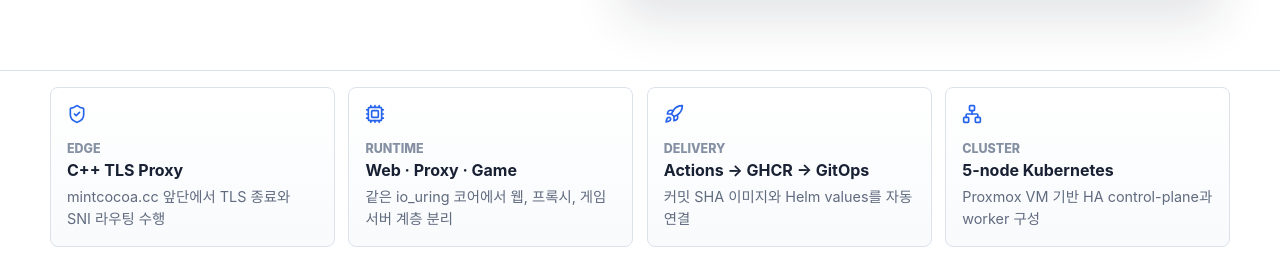
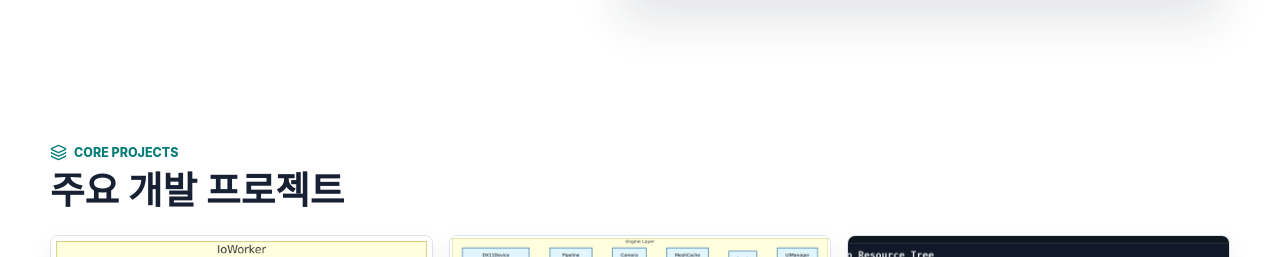
Before and after one commit to mint-cocoa/mint-cocoa.github.io, a React (Vite) app: page / in a window 1280 px wide. Shown: the part 543-800 px from the top of the page. Built offline with nearby package versions, Linux system fonts and the light colour scheme.

Commit message:
Remove evidence strip from hub page

```diff
--- a/src/main.tsx
+++ b/src/main.tsx
@@ -5,13 +5,10 @@ import {
   ArrowRight,
   BookOpen,
   Boxes,
-  Cpu,
   ExternalLink,
   Github,
   Layers3,
   MonitorPlay,
-  Network,
-  Rocket,
   Server,
   ShieldCheck,
 } from "lucide-react";
@@ -36,13 +33,6 @@ type WorkItem = {
   summary: string;
   metrics: string[];
   tags: string[];
-};
-
-type EvidenceItem = {
-  label: string;
-  value: string;
-  detail: string;
-  icon: Icon;
 };
 
 type RepoItem = {
@@ -91,33 +81,6 @@ const workItems: WorkItem[] = [
       "GitHub Actions, GHCR, GitOps, Argo CD, MetalLB, ingress-nginx를 연결해 C++ 정적 파일 서버를 개인 도메인에 배포했습니다.",
     metrics: ["3 control-plane", "2 workers", "Argo CD synced"],
     tags: ["Kubernetes", "GHCR", "Argo CD", "MetalLB"],
-  },
-];
-
-const evidenceItems: EvidenceItem[] = [
-  {
-    label: "Edge",
-    value: "C++ TLS Proxy",
-    detail: "mintcocoa.cc 앞단에서 TLS 종료와 SNI 라우팅 수행",
-    icon: ShieldCheck,
-  },
-  {
-    label: "Runtime",
-    value: "Web · Proxy · Game",
-    detail: "같은 io_uring 코어에서 웹, 프록시, 게임 서버 계층 분리",
-    icon: Cpu,
-  },
-  {
-    label: "Delivery",
-    value: "Actions → GHCR → GitOps",
-    detail: "커밋 SHA 이미지와 Helm values를 자동 연결",
-    icon: Rocket,
-  },
-  {
-    label: "Cluster",
-    value: "5-node Kubernetes",
-    detail: "Proxmox VM 기반 HA control-plane과 worker 구성",
-    icon: Network,
   },
 ];
 
@@ -212,17 +175,6 @@ function App() {
           </figure>
         </section>
 
-        <section className="evidence-strip" aria-label="핵심 검증 포인트">
-          {evidenceItems.map((item) => (
-            <article key={item.label}>
-              <item.icon size={20} />
-              <p>{item.label}</p>
-              <strong>{item.value}</strong>
-              <span>{item.detail}</span>
-            </article>
-          ))}
-        </section>
-
         <section className="section">
           <SectionTitle icon={Layers3} eyebrow="Core Projects" title="주요 개발 프로젝트" />
           <div className="work-grid">
--- a/src/styles.css
+++ b/src/styles.css
@@ -55,7 +55,6 @@ a:focus-visible {
 .site-header,
 .hero,
 .section,
-.evidence-strip,
 .footer {
   padding-left: max(1.25rem, calc((100vw - 1180px) / 2));
   padding-right: max(1.25rem, calc((100vw - 1180px) / 2));
@@ -271,49 +270,6 @@ figcaption {
   box-shadow: 0 0 0 4px rgba(22, 163, 74, 0.14);
 }
 
-.evidence-strip {
-  display: grid;
-  grid-template-columns: repeat(4, minmax(0, 1fr));
-  gap: 0.85rem;
-  padding-top: 1rem;
-  padding-bottom: 1rem;
-  border-top: 1px solid var(--line);
-  border-bottom: 1px solid var(--line);
-  background: #ffffff;
-}
-
-.evidence-strip article {
-  min-height: 9.2rem;
-  padding: 1rem;
-  border: 1px solid var(--line);
-  border-radius: 8px;
-  background: linear-gradient(180deg, #ffffff 0, #f8fafc 100%);
-}
-
-.evidence-strip svg {
-  color: var(--blue);
-}
-
-.evidence-strip p {
-  margin: 0.8rem 0 0.25rem;
-  color: var(--subtle);
-  font-size: 0.78rem;
-  font-weight: 850;
-  text-transform: uppercase;
-}
-
-.evidence-strip strong {
-  display: block;
-  margin-bottom: 0.35rem;
-  font-size: 1rem;
-}
-
-.evidence-strip span {
-  color: var(--muted);
-  font-size: 0.9rem;
-  line-height: 1.55;
-}
-
 .section {
   padding-top: clamp(3rem, 6vw, 4.6rem);
   padding-bottom: clamp(3rem, 6vw, 4.6rem);
@@ -525,7 +481,6 @@ figcaption {
     transform: none;
   }
 
-  .evidence-strip,
   .work-grid {
     grid-template-columns: repeat(2, minmax(0, 1fr));
   }
@@ -536,7 +491,6 @@ figcaption {
   .site-header,
   .hero,
   .section,
-  .evidence-strip,
   .footer {
     padding-left: 1rem;
     padding-right: 1rem;
@@ -555,7 +509,6 @@ figcaption {
     min-height: 2.95rem;
   }
 
-  .evidence-strip,
   .work-grid,
   .repo-list a {
     grid-template-columns: 1fr;
```
